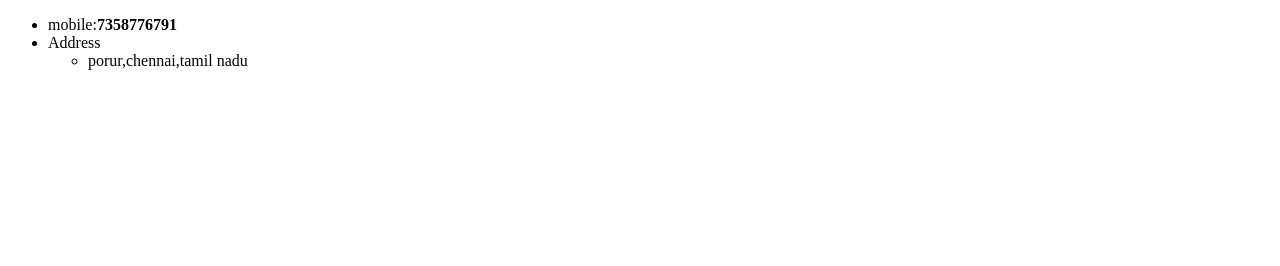
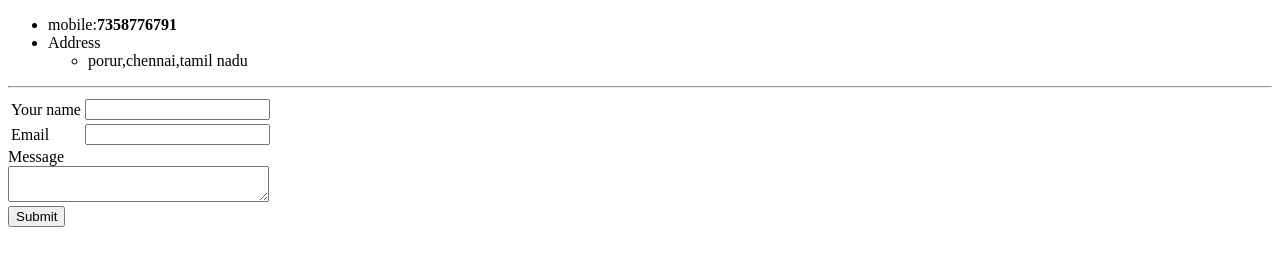
Before and after one commit to Carmensandiego7777/cv, a plain HTML site: page my contacts.html in a window 1280 px wide. Drawn offline with Linux system fonts and the light colour scheme.

Commit message:
2nd update

```diff
--- a/my contacts.html
+++ b/my contacts.html
@@ -15,5 +15,22 @@
         </ul>
       </li>
     </ul>
+    <hr />
+    <form action="mailto:sooryachristic@gmail.com" method="post" enctype="text/plain">
+      <table>
+        <tr>
+      <td>
+        <label>Your name</label>
+      </td><td>
+
+      <input type="text" name="Student's name:" value="" /></td></tr>
+      <tr>
+        <td>
+          <label>Email</label></td><td>
+            <input type="email" name="Mail ID:" value="" /></td></tr></table>
+      <label>Message</label><br />
+      <textarea name="Message" row="10" cols="30"></textarea><br />
+      <input type="submit" name="" /><br />
+    </form>
   </body>
 </html>
```
